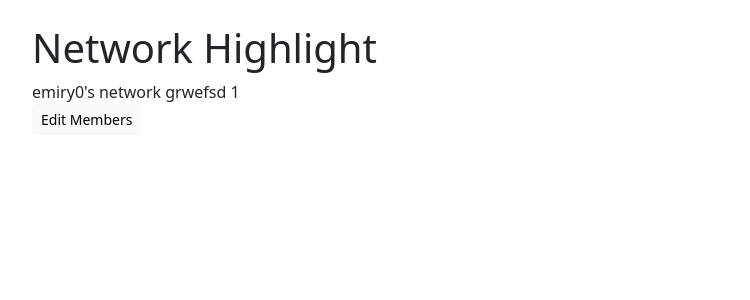
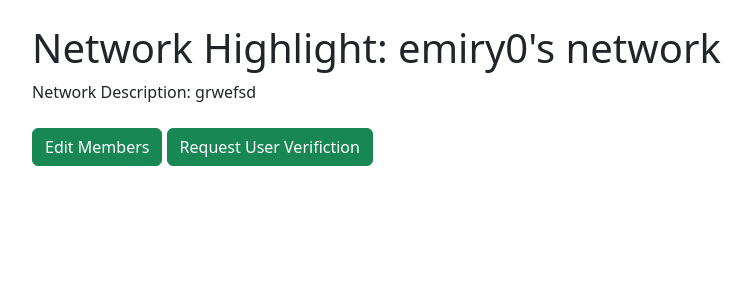
Before and after one commit to emily0622/RealVentNet, a Django app: page /networkhighlight/1 in a window 1280 px wide. Shown: the part 80-380 px from the top of the page, without its empty margins (50-800 px from the left). Run offline with Django 4.2, Linux system fonts and the light colour scheme; a user stored in the database is signed in; data comes from the database, SQL or seed files in the repository; both versions use the stored data as it was after the commit.

```diff
--- a/ventnet/models.py
+++ b/ventnet/models.py
@@ -2,6 +2,18 @@ from django.db import models
 from django.contrib.auth.models import User
 from django.db.models.signals import post_save
 import uuid
+
+
+class Networks(models.Model):
+	networkname = models.CharField(max_length=50, unique=True)
+	desc = models.TextField(max_length=400)
+	created_on = models.DateTimeField(auto_now_add=True)
+	owner = models.CharField(max_length=50)
+	private = models.BooleanField(default=False)
+
+	class Meta:
+		ordering = ['created_on']
+
 
 # create meep model
 class Meep(models.Model):
@@ -15,7 +27,8 @@ class Meep(models.Model):
 	body = models.CharField(max_length=400)
 	created_at = models.DateTimeField(auto_now_add=True)
 	meepid = models.UUIDField(primary_key=True, default=uuid.uuid4, editable=False)
-
+	in_network = models.BooleanField(default=False)
+	network = models.ForeignKey(Networks,on_delete=models.CASCADE,related_name='meepnetwork')
 	def __str__(self):
 		return(
 			f"{self.user} "
@@ -37,16 +50,6 @@ class Comment(models.Model):
 	def __str__(self):
 		return 'Comment {} by {}'.format(self.body, self.name)
 
-
-class Networks(models.Model):
-	networkname = models.CharField(max_length=50, unique=True)
-	desc = models.TextField(max_length=400)
-	created_on = models.DateTimeField(auto_now_add=True)
-	owner = models.CharField(max_length=50)
-	private = models.BooleanField(default=False)
-
-	class Meta:
-		ordering = ['created_on']
 
 
 # class NetworkNotifications(models.Model):
--- a/ventnet/templates/networkhighlight.html
+++ b/ventnet/templates/networkhighlight.html
@@ -2,15 +2,18 @@
 {% load static %}
 
 {% block content %}
-	<h1>Network Highlight</h1>
-  {{ network.networkname }}
-  {{ network.desc }}
-  {{ network.id }}
-<br/>
+	<h1>Network Highlight: {{ network.networkname }}</h1>
+  Network Description: {{ network.desc }}
 
-<a type="button" class="btn btn-light btn-sm"
+<br>
+
+<br>
+{% if owner %}
+<a type="button" class="btn btn-success"
 href="{% url 'editnetwork' network.id %}"
 >Edit Members</a>
-
+<a type="button" class="btn btn-success"
+>Request User Verifiction</a>
+{% endif %}
 
 {% endblock %}
--- a/ventnet/views.py
+++ b/ventnet/views.py
@@ -83,7 +83,10 @@ def profile_list(request):
 
 def network_list(request):
 	if request.user.is_authenticated:
-		networks = Networks.objects.all().order_by("-created_on")
+		networks = Networks.objects.all()
+		# .order_by("-created_on")
+		print("the networks")
+		print(networks)
 		return render(request, 'network_list.html', {"networks":networks})
 	else:
 		messages.success(request, ("You Must Be Logged In To View This Page..."))
@@ -209,6 +212,8 @@ def createnetwork(request):
 				new_net.save()
 
 				messages.success(request, ("Added Network"))
+				# html = 'editnetwork/' + str(new_net.id)
+				# return redirect('home')
 				return editnetwork(request, new_net.id, True)
 			else:
 				messages.success(request, ("Couldn't add network"))
@@ -226,17 +231,27 @@ def createnetwork(request):
 
 
 def editnetwork(request,pk, fromcreatenet=False):
-	# print("NET ID IS HEREEE")
-	# print(pk)
+	print("NET ID IS HEREEE")
+	print(pk)
 	if request.user.is_authenticated:
 		net = get_object_or_404(Networks, id=pk)
 		profiles = Profile.objects.exclude(user=request.user)
 
 		profile_formset = formset_factory(NetworkMembersForm, extra=0)
 		formset = profile_formset(initial=[{'invited': x} for x in profiles])
-
+		profiles_bool = False
+		if len(profiles) > 0:
+			print(len(profiles))
+			profiles_bool = True
 		checks = []
 		template_name = 'editnetwork.html'
+		print("here emiry")
+		print(request)
+		# if (request.method == 'POST') and (request.POST['submit'] == "continue"):
+		if (request.method == 'POST'):
+			print("IN POST")
+			print(request.POST)
+			return redirect('home')
 		if (request.method == 'POST') and (fromcreatenet == False):
 			formset = profile_formset(request.POST)
 			# print("post")
@@ -263,7 +278,7 @@ def editnetwork(request,pk, fromcreatenet=False):
 			return redirect('home')
 		else:
 			# network_form = CreateNetworkForm()
-			context = {'formset': formset,'checks': checks, 'pk': pk,}
+			context = {'formset': formset,'checks': checks, 'pk': pk, "profiles":profiles_bool,}
 			return render(request, template_name, context)
 	else:
 		messages.success(request, ("You Must Be Logged In To View This Page..."))
@@ -304,8 +319,14 @@ def profile(request, pk):
 def networkhighlight(request, pk):
 	if request.user.is_authenticated:
 		network = Networks.objects.get(id=pk)
+		is_owner = False
+		print("NETOWRK OWNNERRR")
+		print(network.owner)
+		print(request.user.username)
+		if network.owner == request.user.username:
+			is_owner = True
 
-		return render(request, "networkhighlight.html", {"network":network,})
+		return render(request, "networkhighlight.html", {"network":network,"owner":is_owner,})
 	else:
 		messages.success(request, ("You Must Be Logged In To View This Page..."))
 		return redirect('home')
```
Also changed, not shown: ventnet/templates/editnetwork.html (+12 -5 lines), ventnet/templates/network_list.html (+2 -7 lines), db.sqlite3, ventnet/migrations/0001_initial.py.
